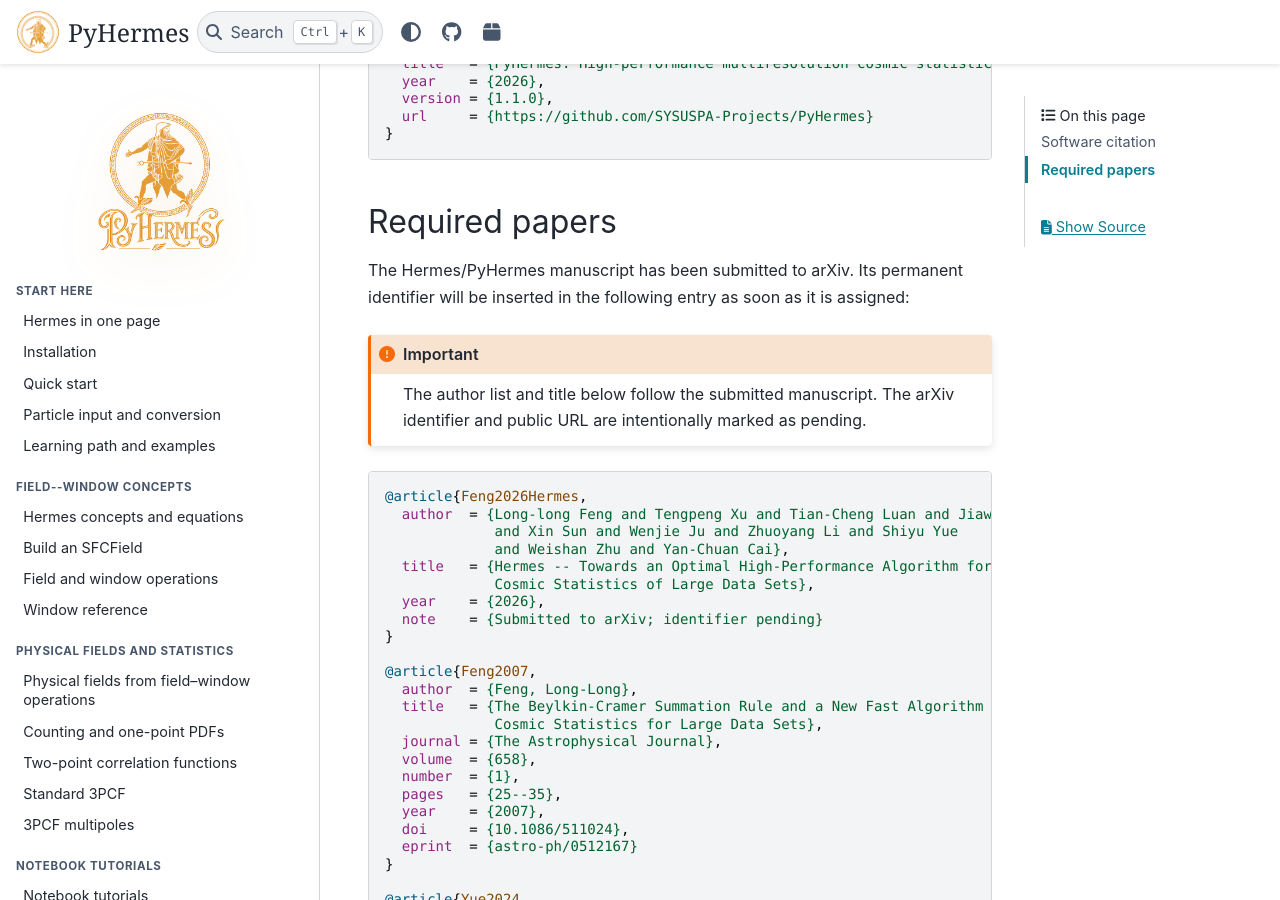
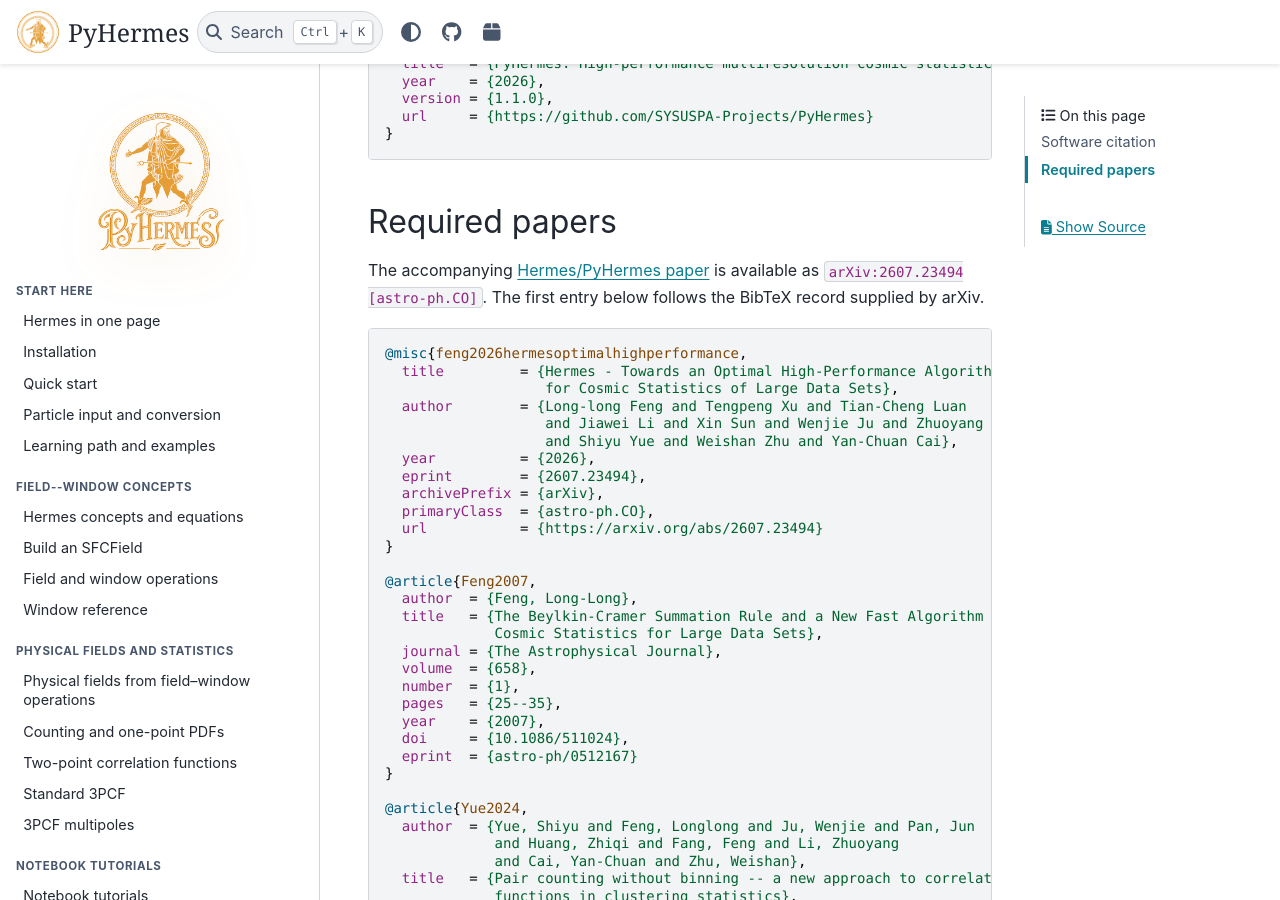
Before and after one commit to SYSUSPA-Projects/PyHermes, a Sphinx documentation site: the page built from docs/citing.rst, in a window 1280 px wide and 900 px high, scrolled down 507 px. Built offline with Sphinx 7.4.7 and the PyData theme 0.15.4, drawn with Linux system fonts in a browser that asks for light colours; pages that are not in the unit, such as notebooks, are missing from menus.

```diff
--- a/docs/citing.rst
+++ b/docs/citing.rst
@@ -26,24 +26,24 @@ Please include the version of PyHermes used in the analysis:
 Required papers
 ---------------
 
-The Hermes/PyHermes manuscript has been submitted to arXiv. Its permanent
-identifier will be inserted in the following entry as soon as it is assigned:
-
-.. important::
-
-   The author list and title below follow the submitted manuscript. The arXiv
-   identifier and public URL are intentionally marked as pending.
+The accompanying `Hermes/PyHermes paper
+<https://arxiv.org/abs/2607.23494>`_ is available as
+``arXiv:2607.23494 [astro-ph.CO]``. The first entry below follows the BibTeX
+record supplied by arXiv.
 
 .. code-block:: bibtex
 
-   @article{Feng2026Hermes,
-     author  = {Long-long Feng and Tengpeng Xu and Tian-Cheng Luan and Jiawei Li
-                and Xin Sun and Wenjie Ju and Zhuoyang Li and Shiyu Yue
-                and Weishan Zhu and Yan-Chuan Cai},
-     title   = {Hermes -- Towards an Optimal High-Performance Algorithm for
-                Cosmic Statistics of Large Data Sets},
-     year    = {2026},
-     note    = {Submitted to arXiv; identifier pending}
+   @misc{feng2026hermesoptimalhighperformance,
+     title         = {Hermes - Towards an Optimal High-Performance Algorithm
+                      for Cosmic Statistics of Large Data Sets},
+     author        = {Long-long Feng and Tengpeng Xu and Tian-Cheng Luan
+                      and Jiawei Li and Xin Sun and Wenjie Ju and Zhuoyang Li
+                      and Shiyu Yue and Weishan Zhu and Yan-Chuan Cai},
+     year          = {2026},
+     eprint        = {2607.23494},
+     archivePrefix = {arXiv},
+     primaryClass  = {astro-ph.CO},
+     url           = {https://arxiv.org/abs/2607.23494}
    }
 
    @article{Feng2007,
--- a/docs/index.rst
+++ b/docs/index.rst
@@ -16,6 +16,7 @@ Newtonian potential, and acceleration.
 <https://github.com/SYSUSPA-Projects/PyHermes>`_ |
 `Issue tracker <https://github.com/SYSUSPA-Projects/PyHermes/issues>`_ |
 `PyPI package <https://pypi.org/project/pyhermes-cosmo/>`_ |
+`Hermes paper <https://arxiv.org/abs/2607.23494>`_ |
 `Tutorial notebooks
 <https://github.com/SYSUSPA-Projects/PyHermes/tree/main/examples/notebooks>`_
 
--- a/pyproject.toml
+++ b/pyproject.toml
@@ -69,6 +69,7 @@ dev = [
 [project.urls]
 Homepage = "https://pyhermes.astroslacker.com"
 Documentation = "https://pyhermes.astroslacker.com"
+Paper = "https://arxiv.org/abs/2607.23494"
 Repository = "https://github.com/SYSUSPA-Projects/PyHermes"
 Issues = "https://github.com/SYSUSPA-Projects/PyHermes/issues"
 
```
Also changed, not shown: README.md (+6 -6 lines), 1 other file.
